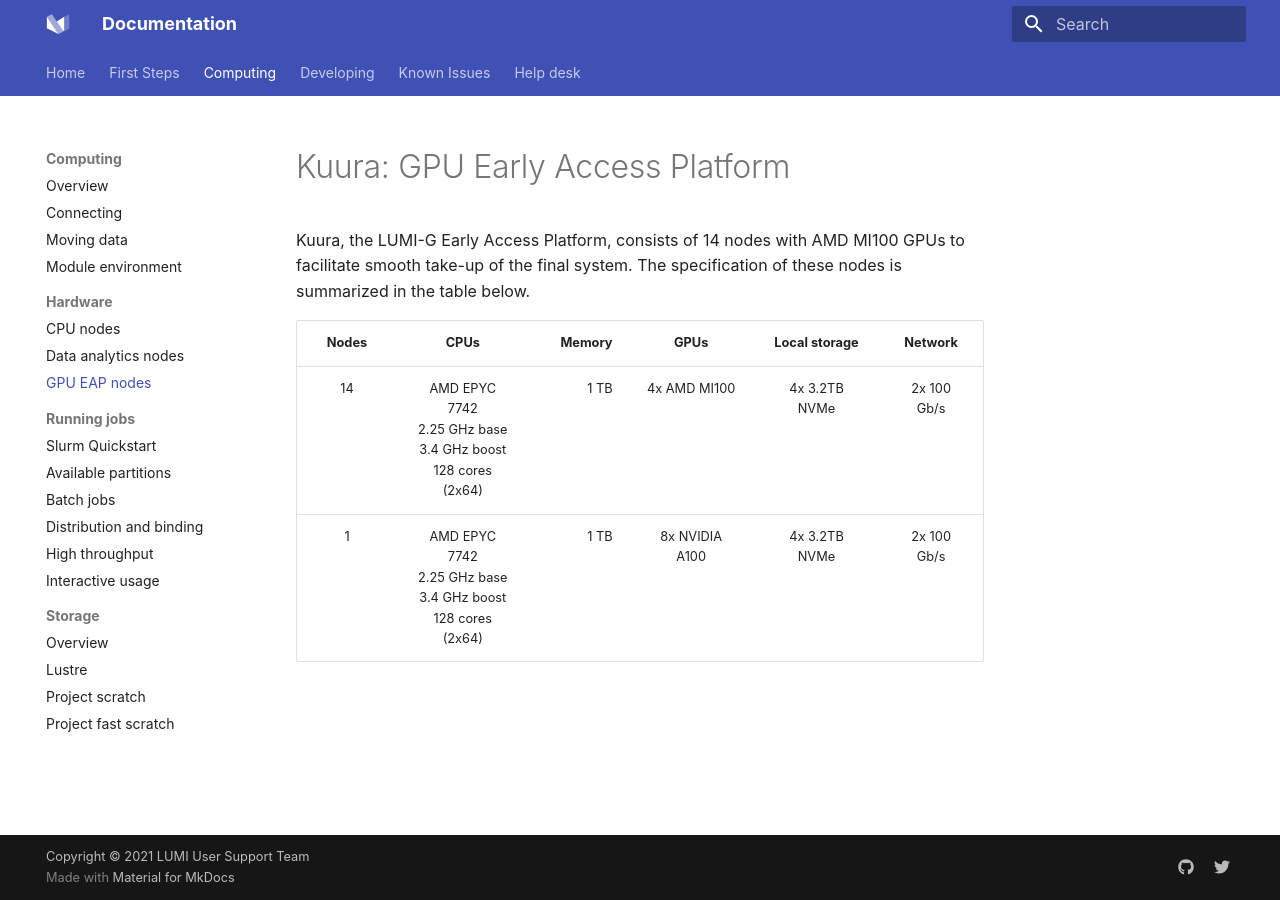
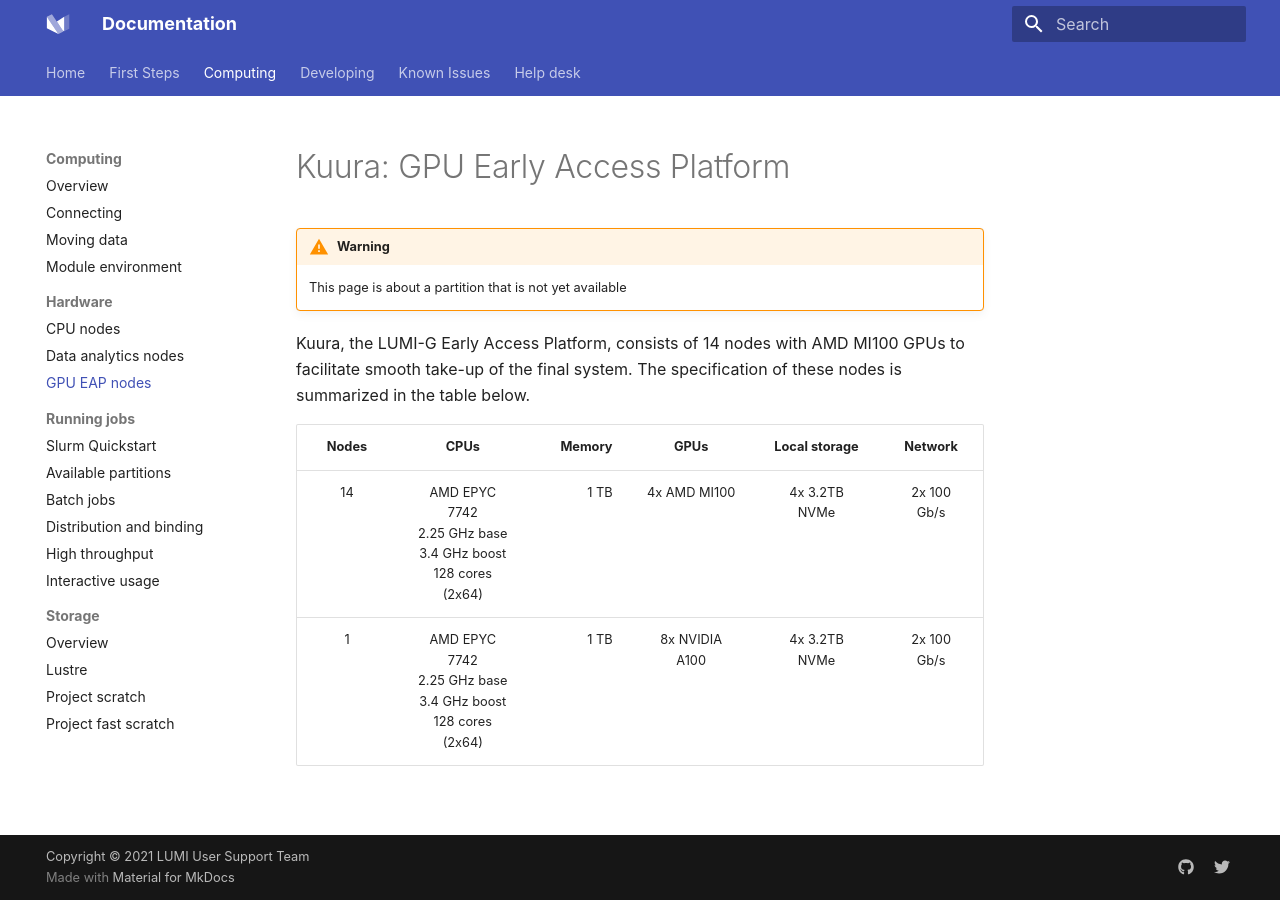
Before and after one commit to Lumi-supercomputer/lumi-userguide, an MkDocs documentation site: the page built from docs/computing/systems/kuura.md, in a window 1280 px wide. Built offline with MkDocs 1.6.1 and Material for MkDocs 9.7.7, drawn with Linux system fonts in a browser that asks for light colours.

Commit message:
add warning about not yet available partitions

```diff
--- a/docs/computing/systems/kuura.md
+++ b/docs/computing/systems/kuura.md
@@ -1,4 +1,7 @@
 # Kuura: GPU Early Access Platform
+
+!!! warning
+    This page is about a partition that is not yet available
 
 Kuura, the LUMI-G Early Access Platform, consists of 14 nodes with AMD MI100
 GPUs to facilitate smooth take-up of the final system. The specification of
```
Also changed, not shown: docs/computing/systems/lumid.md (+3 -0 lines).
